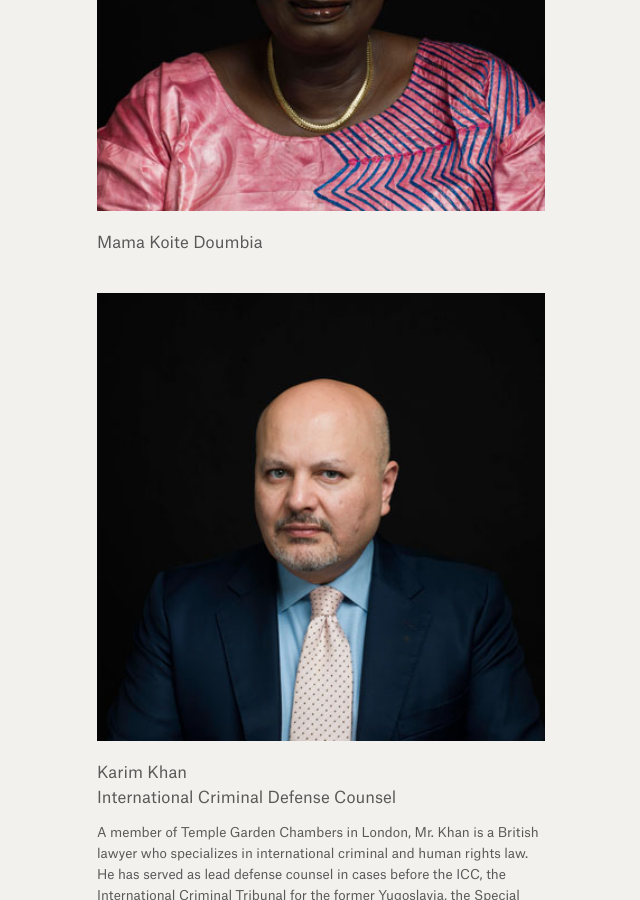
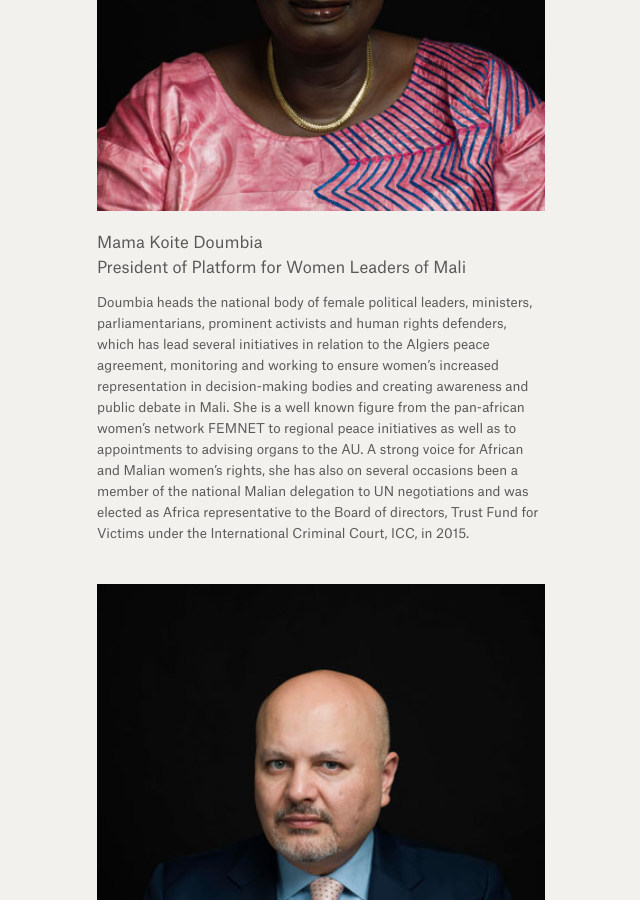
Before and after one commit to weights-and-measures/weights-and-measures.github.io, a Jekyll site: the page built from photographs.html, in a window 1280 px wide and 900 px high, scrolled down 15055 px. Shown: the whole window, without its empty margins (319-959 px from the left). Built offline with Jekyll 4.4.1, drawn with Linux system fonts in a browser that asks for light colours.

Commit message:
Updated D21

```diff
--- a/_photographs/d21.markdown
+++ b/_photographs/d21.markdown
@@ -6,4 +6,6 @@ position: 36
 
 ![mama_koite_doumbia18.jpg](/uploads/mama_koite_doumbia18.jpg)
 
-Mama Koite Doumbia
+Mama Koite Doumbia <br> President of Platform for Women Leaders of Mali
+
+Doumbia heads the national body of female political leaders, ministers, parliamentarians, prominent activists and human rights defenders, which has lead several initiatives in relation to the Algiers peace agreement, monitoring and working to ensure women’s increased representation in decision-making bodies and creating awareness and public debate in Mali. She is a well known figure from the pan-african women’s network FEMNET to regional peace initiatives as well as to appointments to advising organs to the AU. A strong voice for African and Malian women’s rights, she has also on several occasions been a member of the national Malian delegation to UN negotiations and was elected as Africa representative to the Board of directors, Trust Fund for Victims under the International Criminal Court, ICC, in 2015.
```
